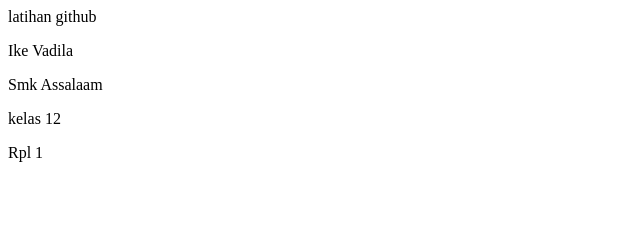
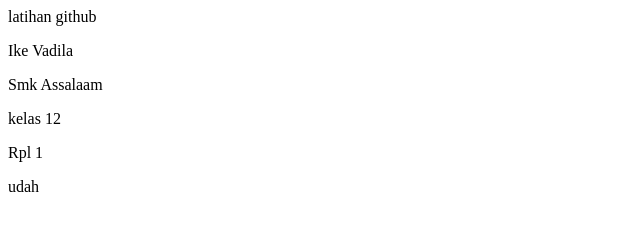
Before and after one commit to Ikevadilla/latihann, a plain HTML site: page index.html in a window 1280 px wide. Shown: the full height of the page, 0-640 px from the left. Drawn offline with Linux system fonts and the light colour scheme.

Commit message:
menambahkan index

```diff
--- a/index.html
+++ b/index.html
@@ -12,5 +12,6 @@
     <p>Smk Assalaam</p>
     <p>kelas 12 </p>
     <p>Rpl 1</p>
+    <p>udah</p>
 </body>
 </html>
```
